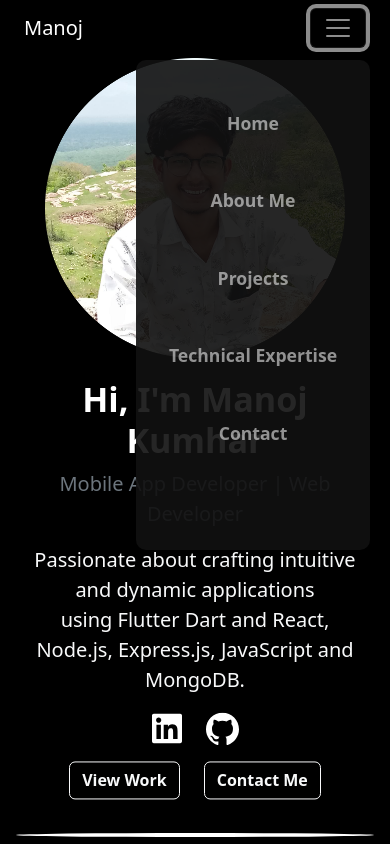
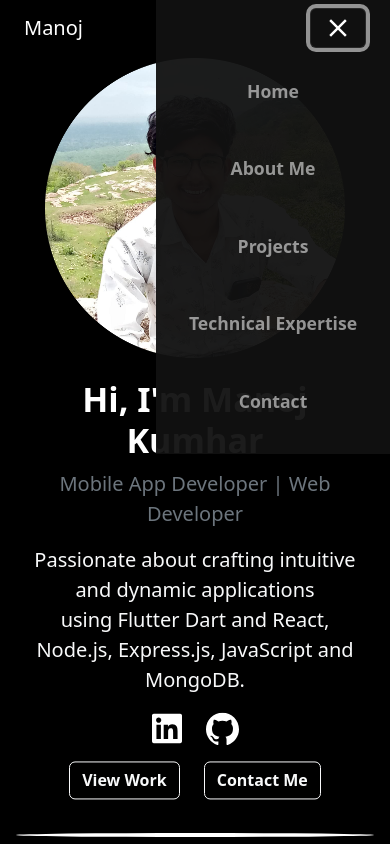
Before and after one commit to Manoj7413/Manoj_Portfolio, a React (Vite) app: page / in a window 390 px wide. Both pictures are taken after a click on the button 338 px from the left and 28 px from the top of the page. Shown: the top 844 px of the page. Built offline with nearby package versions, Linux system fonts and the light colour scheme.

Commit message:
toggle_changes

```diff
--- a/src/components/home.jsx
+++ b/src/components/home.jsx
@@ -1,4 +1,4 @@
-import { useEffect } from 'react';
+import { useEffect, useState, useCallback } from 'react';
 import ParticlesComponent from '../components/home_animation';
 import HomePage from '../components/home_page';
 import AboutMe from '../components/about_page';
@@ -8,24 +8,42 @@ import Contact from './contact';
 import 'bootstrap/dist/css/bootstrap.min.css';
 import 'bootstrap/dist/js/bootstrap.bundle.min.js';
 import Collapse from 'bootstrap/js/dist/collapse';
+import { HiOutlineMenuAlt3 } from "react-icons/hi";
+import { IoMdClose } from "react-icons/io";
 
 
 export default function Home() {
+  const [isNavOpen, setIsNavOpen] = useState(false);
+
+  const handleNavLinkClick = useCallback(() => {
+    const navbarCollapse = document.querySelector(".navbar-collapse");
+    if (navbarCollapse && navbarCollapse.classList.contains("show")) {
+      const bsCollapse = Collapse.getInstance(navbarCollapse) || new Collapse(navbarCollapse);
+      bsCollapse.hide();
+      setIsNavOpen(false);
+    }
+  }, []);
+
   useEffect(() => {
     const links = document.querySelectorAll(".nav-link");
-    links.forEach(link => {
-      link.addEventListener("click", () => {
-        setTimeout(() => {
-          const navbarCollapse = document.querySelector(".navbar-collapse");
-          if (navbarCollapse.classList.contains("show")) {
-            const bsCollapse = Collapse.getInstance(navbarCollapse) || new Collapse(navbarCollapse);
-            bsCollapse.hide();
-          }
-        }, 300);
-      });
-    });
-  }, []);
+    links.forEach(link => link.addEventListener("click", handleNavLinkClick));
 
+    return () => {
+      links.forEach(link => link.removeEventListener("click", handleNavLinkClick));
+    };
+  }, [handleNavLinkClick]);
+
+  const handleToggle = () => {
+    const navbarCollapse = document.querySelector(".navbar-collapse");
+    const bsCollapse = Collapse.getInstance(navbarCollapse) || new Collapse(navbarCollapse);
+
+    if (isNavOpen) {
+      bsCollapse.hide();
+    } else {
+      bsCollapse.show();
+    }
+    setIsNavOpen(!isNavOpen);
+  };
 
   return (
     <div style={{ background: "#000" }}>
@@ -34,16 +52,12 @@ export default function Home() {
       <nav className="navbar navbar-expand-lg navbar-dark bg-transparent fixed-top px-4">
         <a className="navbar-brand text-white" href="#home">Manoj</a>
 
-        <button
-          className="navbar-toggler"
-          type="button"
-          data-bs-toggle="collapse"
-          data-bs-target="#navbarNav"
-          aria-controls="navbarNav"
-          aria-expanded="false"
-          aria-label="Toggle navigation"
-        >
-          <span className="navbar-toggler-icon"></span>
+        <button className="navbar-toggler" type="button" onClick={handleToggle}>
+          {isNavOpen ? (
+            <IoMdClose size={30} color="white" />
+          ) : (
+            <HiOutlineMenuAlt3 size={30} color="white" />
+          )}
         </button>
 
         <div className="collapse navbar-collapse custom-collapse justify-content-end" id="navbarNav">
--- a/src/styles/App.css
+++ b/src/styles/App.css
@@ -1,18 +1,19 @@
 /* home css */
 .custom-collapse {
   width: 100%;
-  border-radius: 10px;
 }
 
 @media (max-width: 991px) {
   .custom-collapse {
     position: absolute;
-    top: 60px;
-    right: 20px;
+    top: 0px;
+    right: 0;
     width: 60%;
-    height: 58vh;
-    background-color: #111111e8;
-    padding: 2rem;
+    padding-top: 60px;
+    height: max-content;
+    background-color: #111111f3;
+    z-index: -1;
+    padding-bottom: 2rem;
   }
 }
 
```
